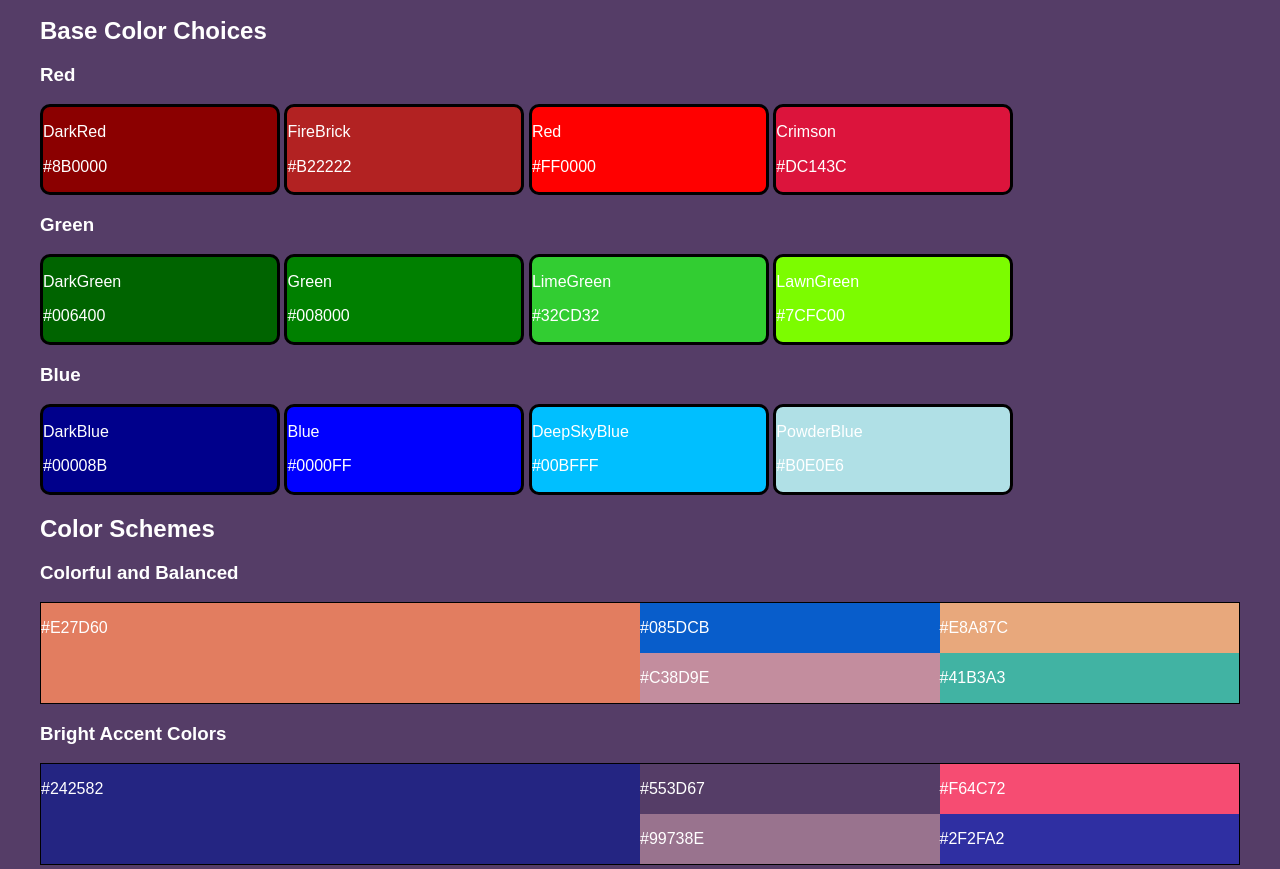
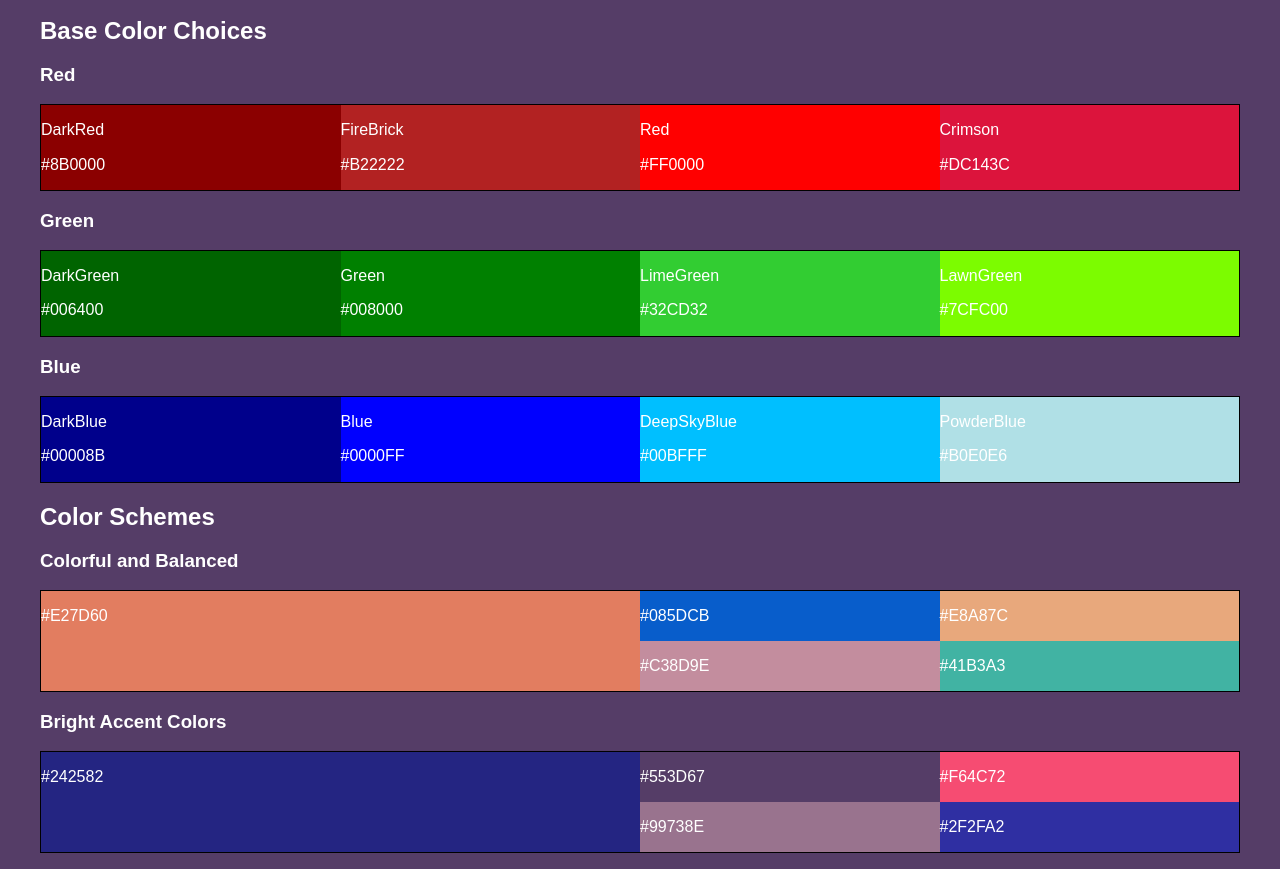
Before and after one commit to Weltgeist/WebsiteDesignSystem, a plain HTML site: page index.html in a window 1280 px wide. Shown: the part 1338-2207 px from the top of the page. Drawn offline with nearby package versions, Linux system fonts and the light colour scheme.

Commit message:
Changed color display styles

```diff
--- a/index.html
+++ b/index.html
@@ -70,16 +70,16 @@
               <div class="color-box" id="red-color-1">
                 <p>DarkRed</p>
                 <p>#8B0000</p>
-              </div>
-              <div class="color-box" id="red-color-2">
+              </div><!--
+           --><div class="color-box" id="red-color-2">
                 <p>FireBrick</p>
                 <p>#B22222</p>
-              </div>
-              <div class="color-box" id="red-color-3">
+              </div><!--
+           --><div class="color-box" id="red-color-3">
                 <p>Red</p>
                 <p>#FF0000</p>
-              </div>
-              <div class="color-box" id="red-color-4">
+              </div><!--
+           --><div class="color-box" id="red-color-4">
                 <p>Crimson</p>
                 <p>#DC143C</p>
               </div>
@@ -89,16 +89,16 @@
               <div class="color-box" id="green-color-1">
                 <p>DarkGreen</p>
                 <p>#006400</p>
-              </div>
-              <div class="color-box" id="green-color-2">
+              </div><!--
+           --><div class="color-box" id="green-color-2">
                 <p>Green</p>
                 <p>#008000</p>
-              </div>
-              <div class="color-box" id="green-color-3">
+              </div><!--
+           --><div class="color-box" id="green-color-3">
                 <p>LimeGreen</p>
                 <p>#32CD32</p>
-              </div>
-              <div class="color-box" id="green-color-4">
+              </div><!--
+           --><div class="color-box" id="green-color-4">
                 <p>LawnGreen </p>
                 <p>#7CFC00</p>
               </div>
@@ -108,16 +108,16 @@
               <div class="color-box" id="blue-color-1">
                 <p>DarkBlue</p>
                 <p>#00008B</p>
-              </div>
-              <div class="color-box" id="blue-color-2">
+              </div><!--
+           --><div class="color-box" id="blue-color-2">
                 <p>Blue</p>
                 <p>#0000FF</p>
-              </div>
-              <div class="color-box" id="blue-color-3">
+              </div><!--
+           --><div class="color-box" id="blue-color-3">
                 <p>DeepSkyBlue</p>
                 <p>#00BFFF</p>
-              </div>
-              <div class="color-box" id="blue-color-4">
+              </div><!--
+           --><div class="color-box" id="blue-color-4">
                 <p>PowderBlue</p>
                 <p>#B0E0E6</p>
               </div>
--- a/resources/css/styles.css
+++ b/resources/css/styles.css
@@ -295,10 +295,14 @@ footer div {
 
 .color-box {
   display: inline-block;
-  width: 20%;
+  width: 25%;
   height: auto;
-  border: 3px solid black;
-  border-radius: 10px;
+}
+
+.reds,
+.greens,
+.blues {
+  border: 1px solid black;
 }
 
 /* Reds */
```
